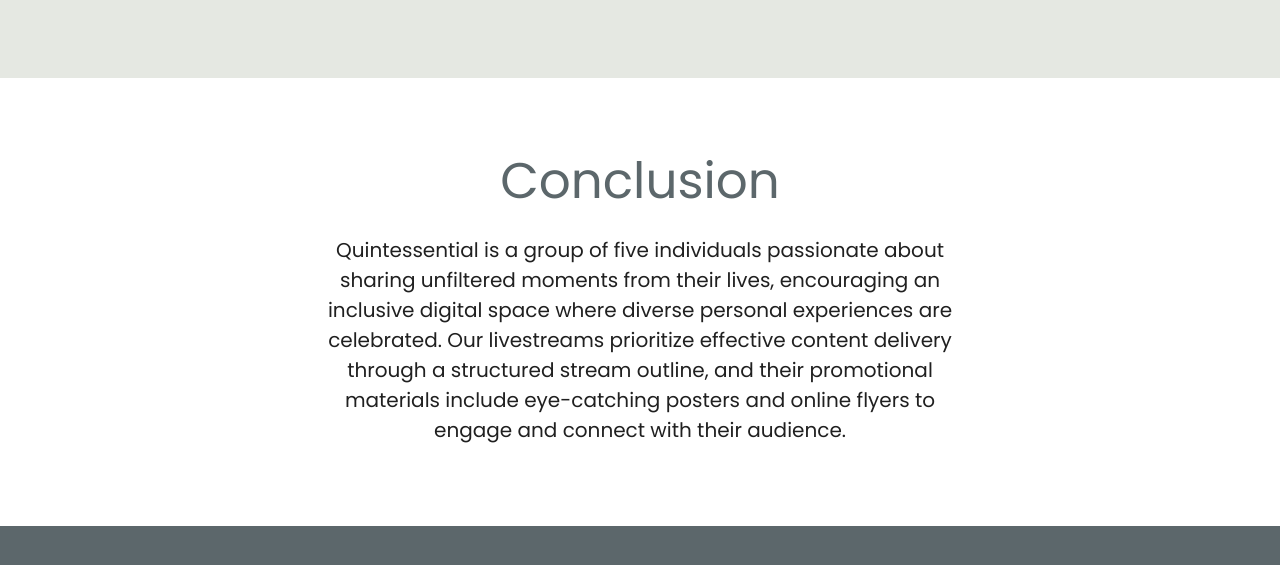
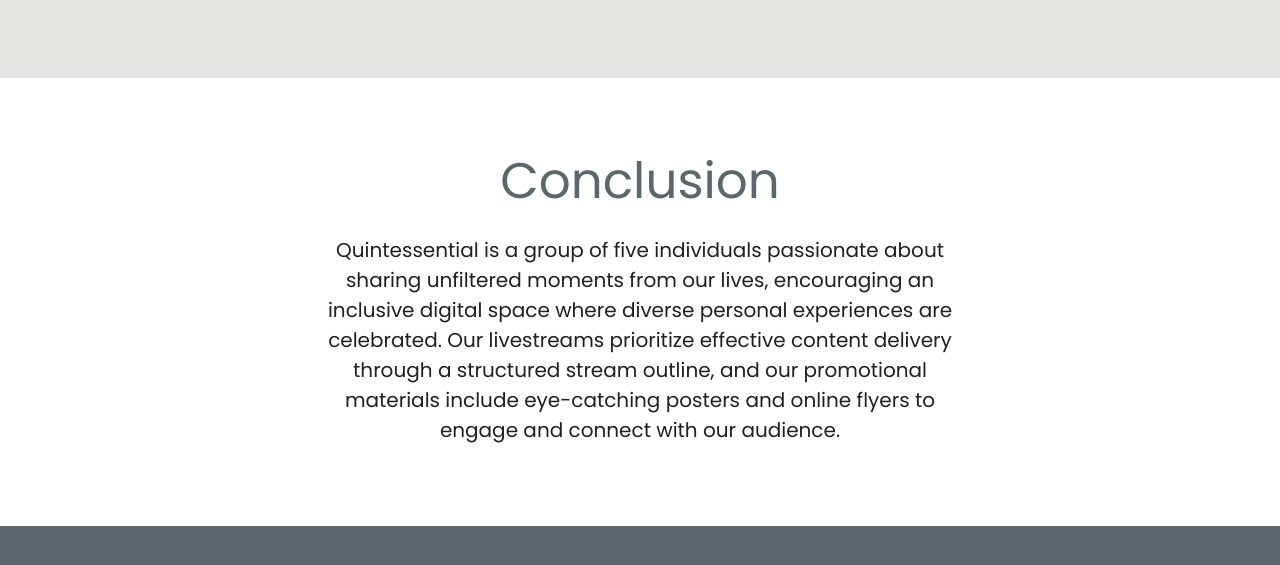
Before and after one commit to piatotoy/Quintessential, a plain HTML site: page index.html in a window 1280 px wide. Shown: the part 3497-4062 px from the top of the page. Drawn offline with nearby package versions, Linux system fonts and the light colour scheme.

Commit message:
Update index.html

```diff
--- a/index.html
+++ b/index.html
@@ -142,7 +142,7 @@
     <div class="row justify-content-center">
         <div class="col-lg-6 col-md-6 col-sm-12 item32">
             <p class="number"><span>Conclusion</span></p>
-            <p>Quintessential is a group of five individuals passionate about sharing unfiltered moments from their lives, encouraging an inclusive digital space where diverse personal experiences are celebrated. Our livestreams prioritize effective content delivery through a structured stream outline, and their promotional materials include eye-catching posters and online flyers to engage and connect with their audience.</p>
+            <p>Quintessential is a group of five individuals passionate about sharing unfiltered moments from our lives, encouraging an inclusive digital space where diverse personal experiences are celebrated. Our livestreams prioritize effective content delivery through a structured stream outline, and our promotional materials include eye-catching posters and online flyers to engage and connect with our audience.</p>
 
 
         </div>
```
